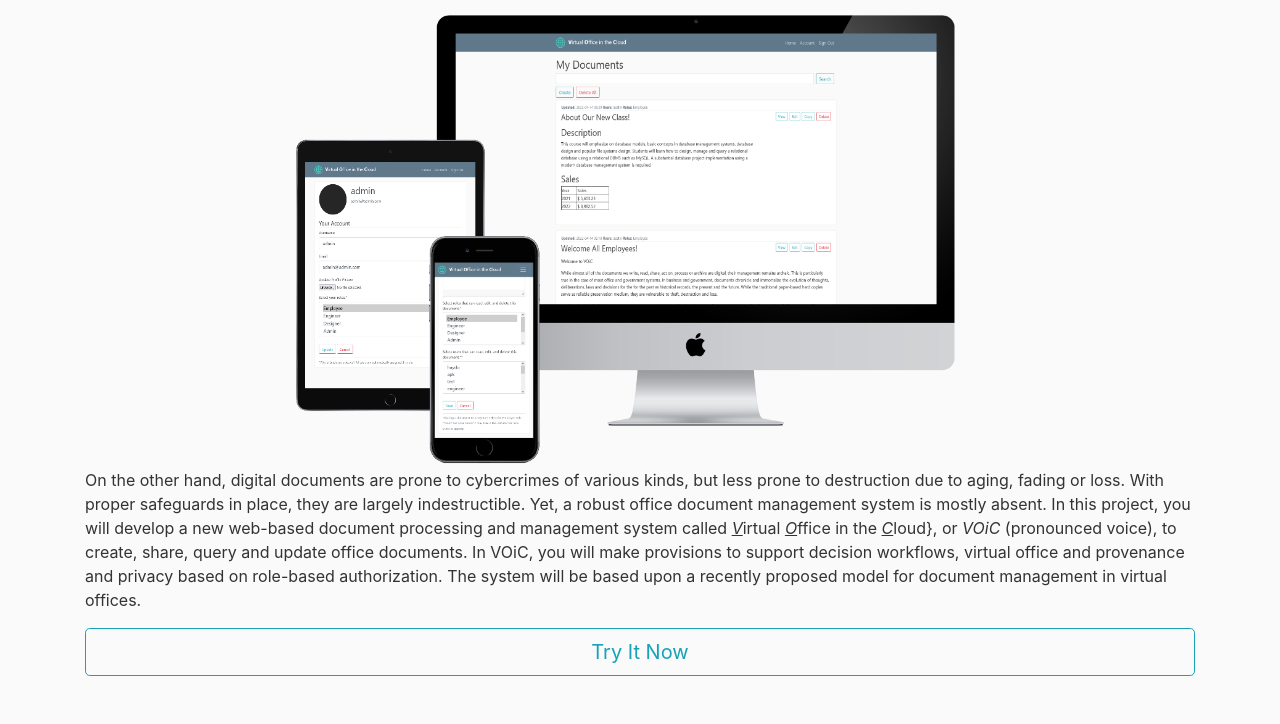
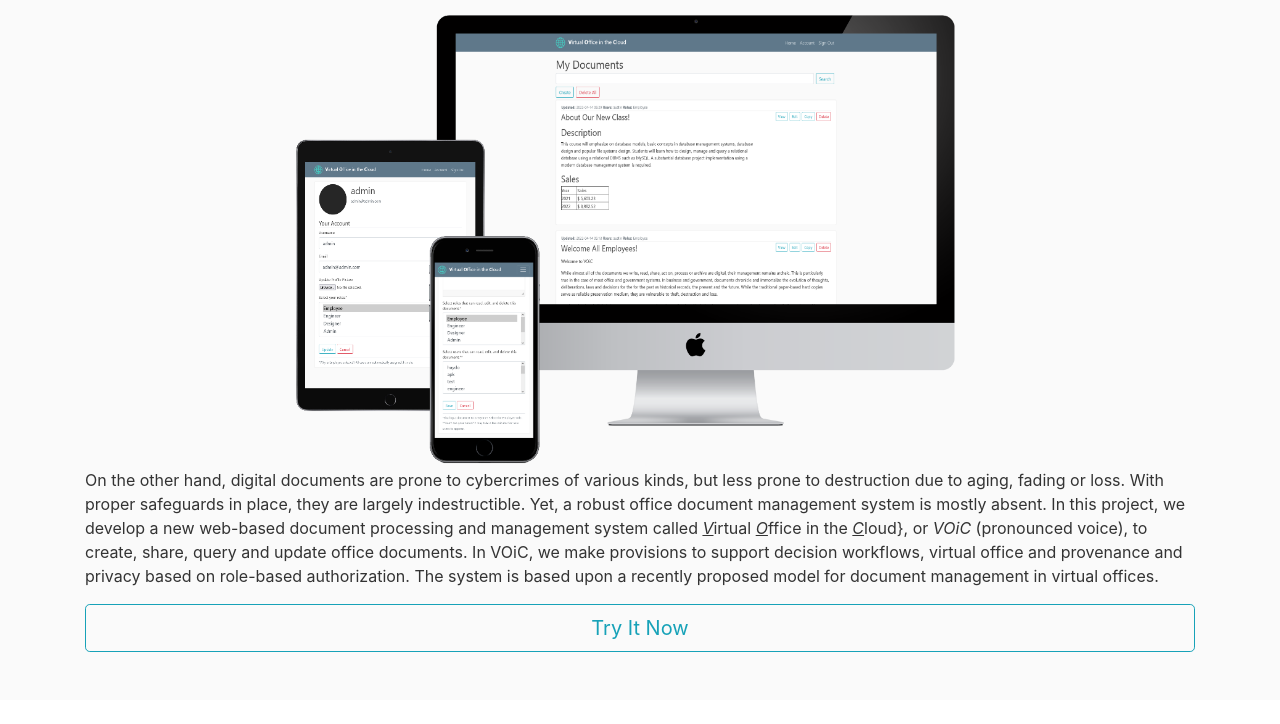
Before and after one commit to austinpkugler/voic, a Flask app: page / in a window 1280 px wide. Shown: the part 249-973 px from the top of the page. After the commit the page ends 901 px from the top, so only its background shows below. Run offline with Flask 2, Linux system fonts and the light colour scheme; some libraries are stand-ins or nearby versions.

Commit message:
Change grammar

```diff
--- a/voic/templates/home.html
+++ b/voic/templates/home.html
@@ -55,7 +55,7 @@
     </p>
     <p>
       <img src="{{ url_for('static', filename='img/devices.png') }}" alt="desktop" class="float-left mr-2">
-      On the other hand, digital documents are prone to cybercrimes of various kinds, but less prone to destruction due to aging, fading or loss. With proper safeguards in place, they are largely indestructible. Yet, a robust office document management system is mostly absent. In this project, you will develop a new web-based document processing and management system called <u><i>V</i></u>irtual <u><i>O</i></u>ffice in the <u><i>C</i></u>loud}, or <i>VOiC</i> (pronounced voice), to create, share, query and update office documents. In VOiC, you will make provisions to support decision workflows, virtual office and provenance and privacy based on role-based authorization. The system will be based upon a recently proposed model for document management in virtual offices.
+      On the other hand, digital documents are prone to cybercrimes of various kinds, but less prone to destruction due to aging, fading or loss. With proper safeguards in place, they are largely indestructible. Yet, a robust office document management system is mostly absent. In this project, we develop a new web-based document processing and management system called <u><i>V</i></u>irtual <u><i>O</i></u>ffice in the <u><i>C</i></u>loud}, or <i>VOiC</i> (pronounced voice), to create, share, query and update office documents. In VOiC, we make provisions to support decision workflows, virtual office and provenance and privacy based on role-based authorization. The system is based upon a recently proposed model for document management in virtual offices.
     </p>
     <a class="btn btn-outline-info mb-5 btn-lg d-flex justify-content-center" href="{{ url_for('sign_up') }}">Try It Now</a>
   {% endif %}
```
